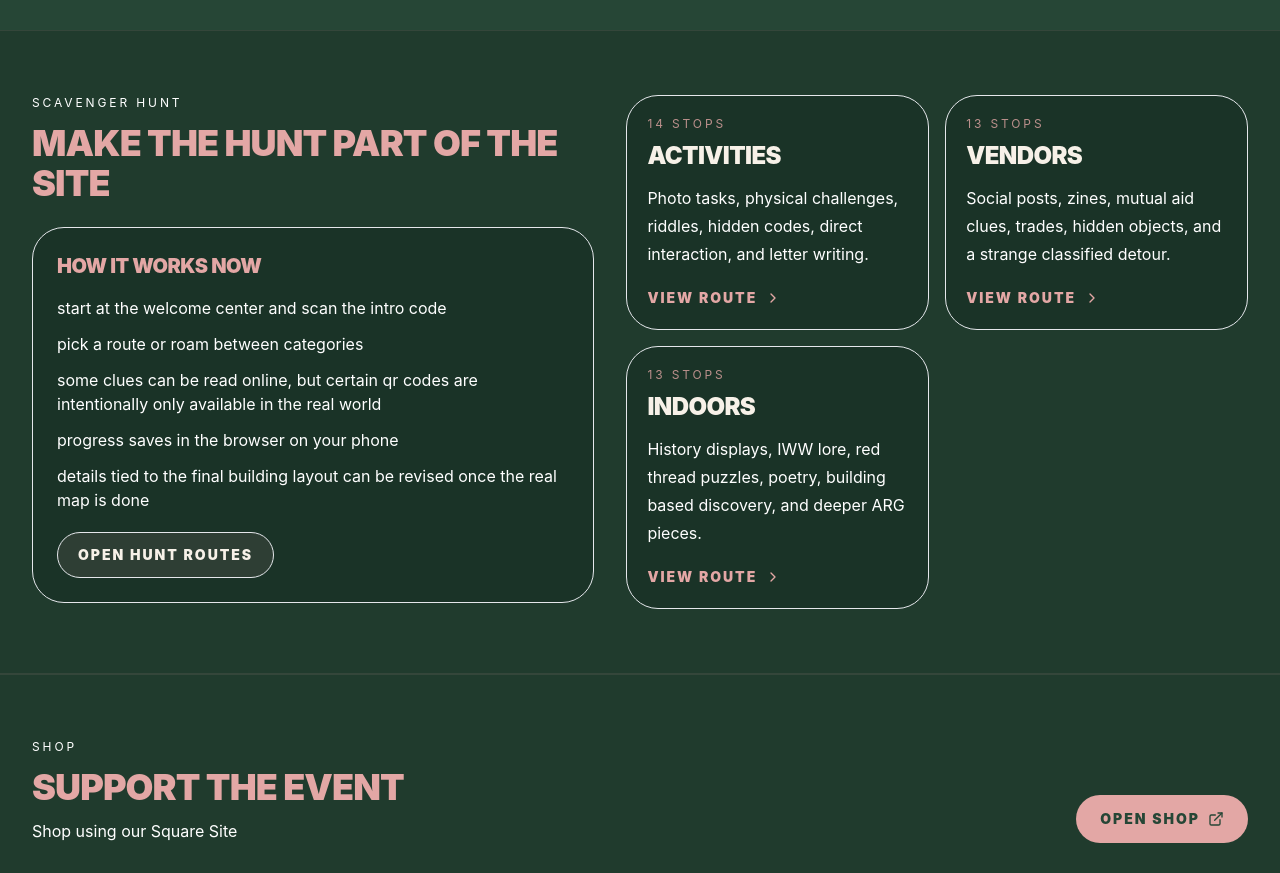
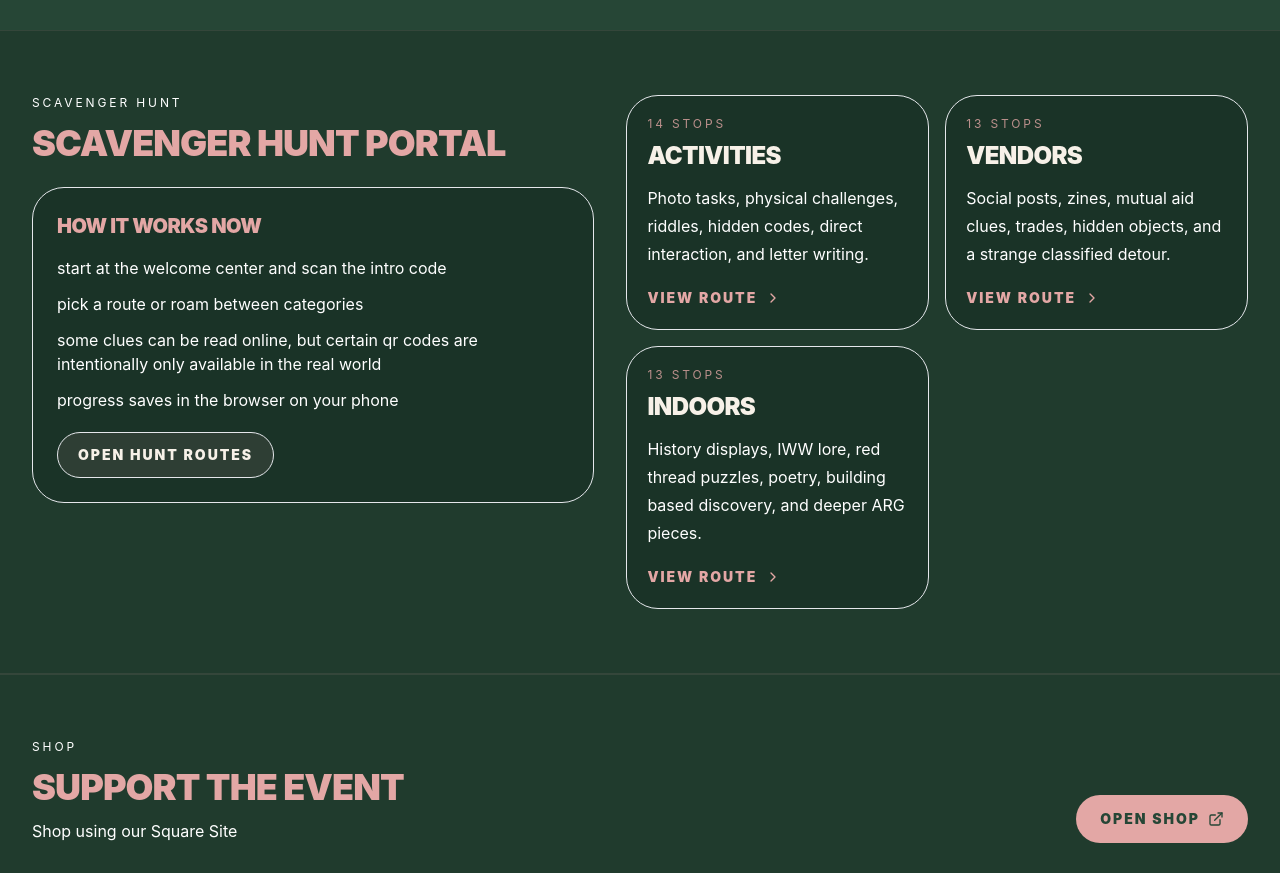
Before and after one commit to bjgarr-lgtm/May-Day-Site, a React (Vite) app: page /#/ in a window 1280 px wide. Shown: the part 4620-5493 px from the top of the page. Built offline with nearby package versions, Linux system fonts and the light colour scheme.

Commit message:
Update MayDayWelcomeCenter.jsx

```diff
--- a/src/pages/MayDayWelcomeCenter.jsx
+++ b/src/pages/MayDayWelcomeCenter.jsx
@@ -558,7 +558,7 @@ function HuntSection() {
       <div className="mx-auto max-w-7xl px-4 py-12 sm:px-6 sm:py-16 lg:px-8">
         <div className="grid gap-8 lg:grid-cols-[.95fr_1.05fr]">
           <div className="space-y-6">
-            <SectionTitle eyebrow="scavenger hunt" title="make the hunt part of the site" />
+            <SectionTitle eyebrow="scavenger hunt" title="Scavenger Hunt Portal" />
             <div className="rounded-[2rem] border border-[#e3a7a5]/18 bg-[#183126]/75 p-6">
               <h3 className="text-xl font-black uppercase tracking-tight text-[#e3a7a5]">how it works now</h3>
               <ul className="mt-4 space-y-3 text-[#f7f1e8]/84">
@@ -566,7 +566,6 @@ function HuntSection() {
                 <li>pick a route or roam between categories</li>
                 <li>some clues can be read online, but certain qr codes are intentionally only available in the real world</li>
                 <li>progress saves in the browser on your phone</li>
-                <li>details tied to the final building layout can be revised once the real map is done</li>
               </ul>
               <Link to="/hunt" className="mt-5 inline-flex rounded-full border border-[#e3a7a5]/18 bg-[#e3a7a5]/10 px-5 py-3 text-sm font-black uppercase tracking-[0.14em] text-[#f7f1e8] transition hover:bg-[#e3a7a5]/15">
                 open hunt routes
```
